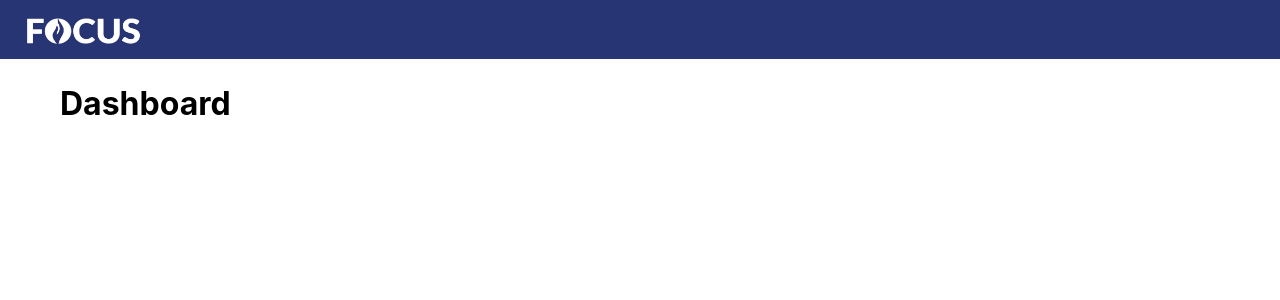
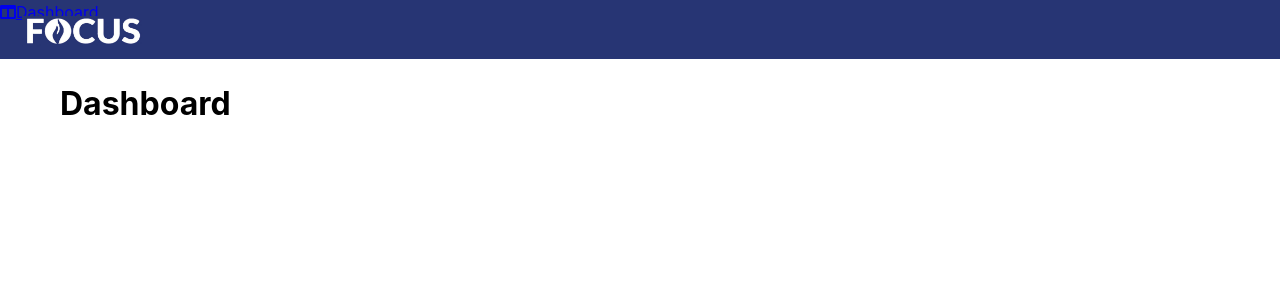
Before and after one commit to onno204/fivem-meos, a PHP site: page /meos/frontend/dashboard in a window 1280 px wide. Shown: the top 300 px of the page. Run offline with PHP 8.4, Linux system fonts and the light colour scheme; some libraries are stand-ins or nearby versions.

Commit message:
Update nav.php

```diff
--- a/includes/nav.php
+++ b/includes/nav.php
@@ -2,6 +2,7 @@
 
 <div class="kop-achtergrond">
     <img class= "politielogo1" src="assets/img/politielogo1.png" width="121" height="31">
+    <a href="dashboard" <?php if('dashboard'===$config['serverinfo']['currentpage']){echo "class=\"active\"";} ?> ><label class="fas fa-columns"></label><span>Dashboard</span></a>
 </div>
 
 <?php
```
